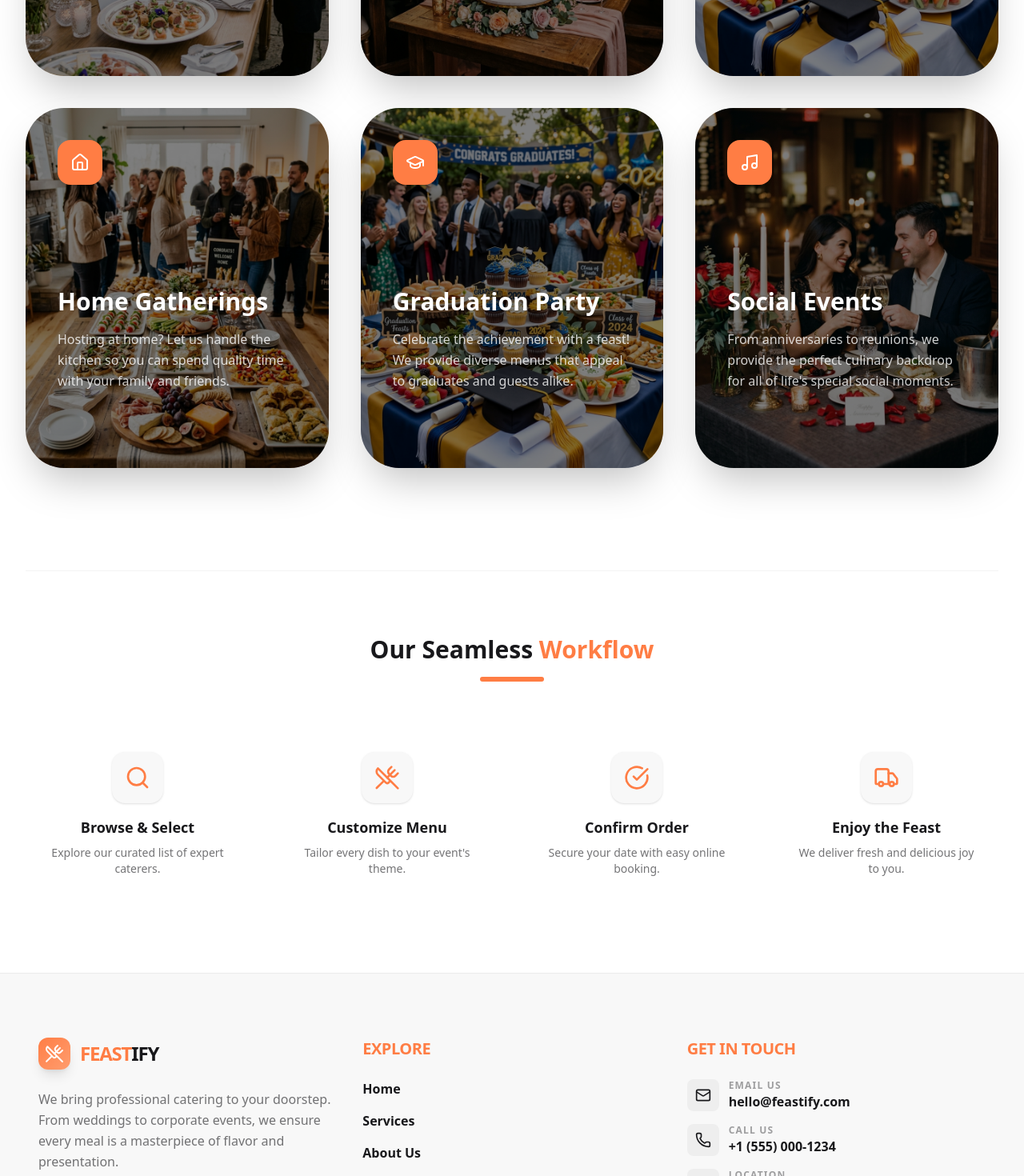
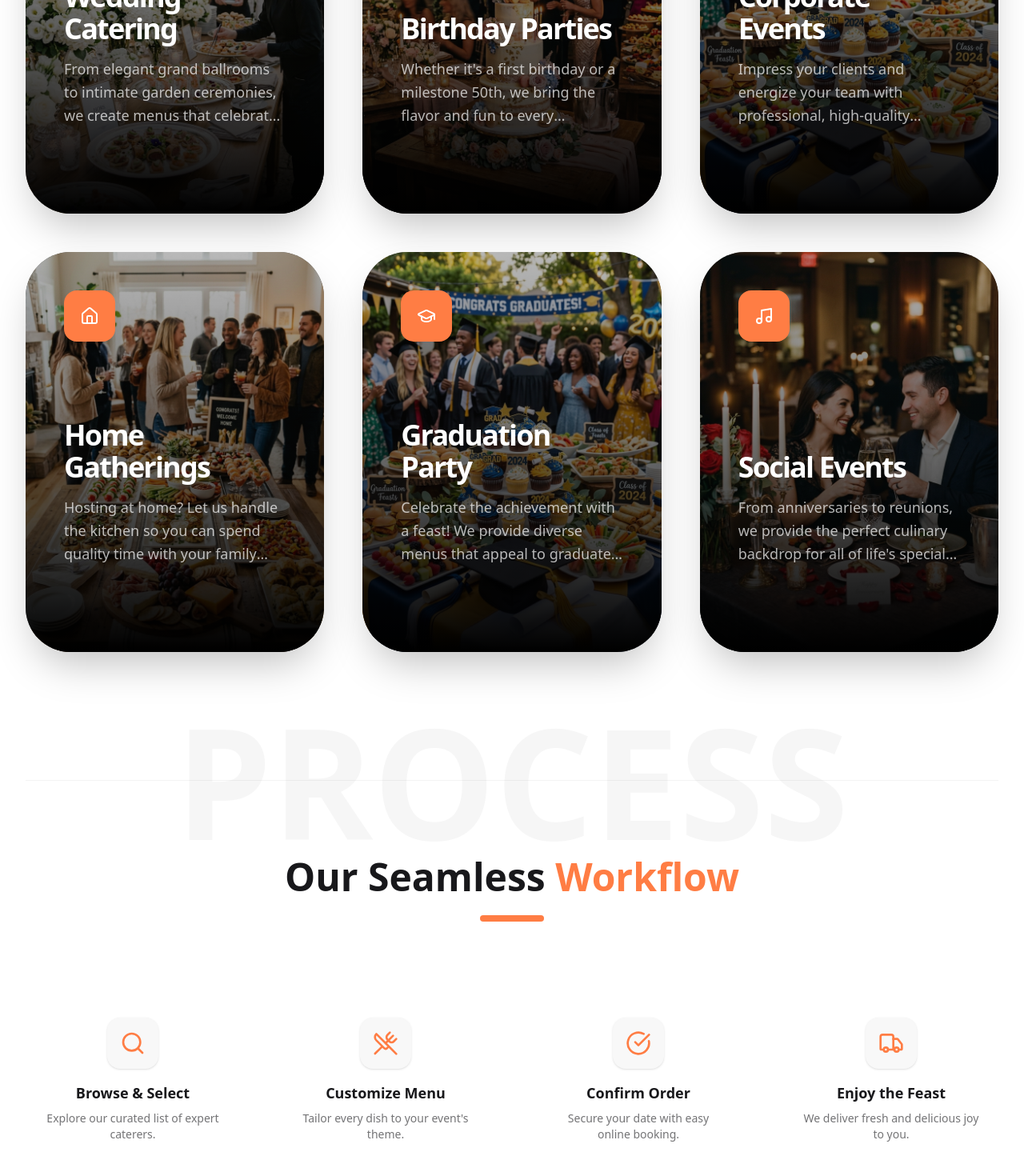
Before and after one commit to adwaithpvk45/Catering_App, a React (Vite) app in the folder frontend/: page /services in a window 1280 px wide. Shown: the part 780-2250 px from the top of the page at 80% size. Built offline with nearby package versions, Linux system fonts and the light colour scheme.

Commit message:
feat: add Services page and AboutUs component with motion animations

```diff
--- a/frontend/src/Components/AboutUs.jsx
+++ b/frontend/src/Components/AboutUs.jsx
@@ -19,6 +19,21 @@ const FeatureItem = ({ icon: Icon, title, description }) => (
 );
 
 function AboutUs() {
+  const containerVariants = {
+    hidden: { opacity: 0 },
+    visible: {
+      opacity: 1,
+      transition: {
+        staggerChildren: 0.2
+      }
+    }
+  };
+
+  const itemVariants = {
+    hidden: { opacity: 0, x: 30 },
+    visible: { opacity: 1, x: 0, transition: { duration: 0.6 } }
+  };
+
   return (
     <section className="py-24 bg-base-100 overflow-hidden">
       <div className="container mx-auto px-6 sm:px-12">
@@ -26,17 +41,19 @@ function AboutUs() {
 
           {/* Left Side: Visuals */}
           <motion.div
-            initial={{ opacity: 0, x: -50 }}
-            whileInView={{ opacity: 1, x: 0 }}
+            initial={{ opacity: 0, x: -50, scale: 0.95 }}
+            whileInView={{ opacity: 1, x: 0, scale: 1 }}
             viewport={{ once: true }}
-            transition={{ duration: 0.8 }}
+            transition={{ duration: 1, ease: [0.22, 1, 0.36, 1] }}
             className="relative"
           >
             <div className="relative z-10 rounded-[3rem] overflow-hidden shadow-2xl border-8 border-base-200">
-              <img
+              <motion.img
+                whileHover={{ scale: 1.05 }}
+                transition={{ duration: 0.7 }}
                 src="https://images.unsplash.com/photo-1551218808-94e220e084d2?q=80&w=1974&auto=format&fit=crop"
                 alt="Chef Cooking"
-                className="w-full h-[500px] object-cover hover:scale-105 transition-transform duration-700"
+                className="w-full h-[500px] object-cover"
               />
             </div>
             {/* Decorative Elements */}
@@ -45,17 +62,17 @@ function AboutUs() {
 
             {/* Floating Info Card */}
             <motion.div
-              animate={{ y: [0, -10, 0] }}
-              transition={{ duration: 3, repeat: Infinity, ease: "easeInOut" }}
-              className="absolute -bottom-6 -right-6 md:right-10 bg-base-100 p-6 rounded-3xl shadow-2xl border border-base-content/5 z-20"
+              animate={{ y: [0, -15, 0] }}
+              transition={{ duration: 4, repeat: Infinity, ease: "easeInOut" }}
+              className="absolute -bottom-6 -right-6 md:right-10 bg-base-100 p-8 rounded-[2.5rem] shadow-[0_35px_60px_-15px_rgba(0,0,0,0.3)] border border-base-content/5 z-20"
             >
-              <div className="flex items-center gap-4">
-                <div className="size-12 rounded-2xl bg-success/20 flex items-center justify-center text-success">
-                  <ShieldCheck className="size-6" />
+              <div className="flex items-center gap-5">
+                <div className="size-14 rounded-2xl bg-success/10 flex items-center justify-center text-success shadow-inner">
+                  <ShieldCheck className="size-7" />
                 </div>
                 <div>
-                  <div className="font-black text-xl">100% Quality</div>
-                  <div className="text-xs font-bold opacity-40 uppercase tracking-widest">Verified Caterers</div>
+                  <div className="font-black text-2xl tracking-tighter">100% Quality</div>
+                  <div className="text-xs font-black opacity-40 uppercase tracking-widest">Verified Caterers</div>
                 </div>
               </div>
             </motion.div>
@@ -63,56 +80,71 @@ function AboutUs() {
 
           {/* Right Side: Content */}
           <motion.div
-            initial={{ opacity: 0, x: 50 }}
-            whileInView={{ opacity: 1, x: 0 }}
-            viewport={{ once: true }}
-            transition={{ duration: 0.8 }}
+            variants={containerVariants}
+            initial="hidden"
+            whileInView="visible"
+            viewport={{ once: true, margin: "-100px" }}
           >
-            <div className="mb-8">
+            <motion.div variants={itemVariants} className="mb-10">
               <span className="text-[#FF7D44] font-black tracking-widest text-sm uppercase mb-4 block">Our Difference</span>
-              <h2 className="text-4xl md:text-5xl font-black tracking-tight mb-6 leading-tight">
+              <h2 className="text-5xl md:text-6xl font-black tracking-tight mb-8 leading-[1.1]">
                 A Culinary Experience <br />
                 <span className="text-[#FF7D44]">Like No Other</span>
               </h2>
-              <p className="text-lg text-base-content/70 font-medium leading-relaxed">
+              <p className="text-xl text-base-content/60 font-medium leading-relaxed max-w-xl">
                 We believe that food is the heart of every great gathering. Feastify bridges the gap between professional chefs and food lovers, ensuring your event is unforgettable.
               </p>
-            </div>
+            </motion.div>
 
-            <div className="space-y-2 mb-10">
+            <motion.div variants={containerVariants} className="space-y-4 mb-12">
+              <motion.div variants={itemVariants}>
                 <FeatureItem
                   icon={Star}
                   title="Top-Rated Professionals"
                   description="Only the best caterers make it onto our platform. Every chef is vetted for quality and hygiene."
                 />
+              </motion.div>
+              <motion.div variants={itemVariants}>
                 <FeatureItem
                   icon={Zap}
                   title="Instant Customization"
                   description="Easily tailor menus to your guests' dietary needs and preferences with a few clicks."
                 />
+              </motion.div>
+              <motion.div variants={itemVariants}>
                 <FeatureItem
                   icon={Clock}
                   title="Reliable Delivery"
                   description="We track every order to ensure your feast arrives exactly when you need it, fresh and hot."
                 />
-            </div>
+              </motion.div>
+            </motion.div>
 
-            <div className="flex flex-wrap gap-4">
+            <motion.div variants={itemVariants} className="flex flex-wrap gap-5">
               <Link to="/about">
-                <button className="btn btn-warning text-white px-10 h-14 rounded-2xl font-black tracking-tight shadow-lg shadow-orange-500/20 hover:scale-105 transition-all">
+                <motion.button
+                  whileHover={{ scale: 1.05 }}
+                  whileTap={{ scale: 0.95 }}
+                  className="btn btn-warning text-white px-10 h-16 rounded-[1.5rem] font-black tracking-tight shadow-xl shadow-orange-500/30 hover:bg-[#ff8e5a] border-none"
+                >
                   Learn Our Story
-                </button>
+                </motion.button>
               </Link>
               <Link to="/contact">
-                <button className="btn btn-ghost px-8 h-14 rounded-2xl font-bold hover:bg-base-200">
+                <motion.button
+                  whileHover={{ scale: 1.05 }}
+                  whileTap={{ scale: 0.95 }}
+                  className="btn btn-ghost px-10 h-16 rounded-[1.5rem] font-black tracking-tight hover:bg-base-200"
+                >
                   Get in Touch
-                </button>
+                </motion.button>
               </Link>
-            </div>
+            </motion.div>
           </motion.div>
         </div>
       </div>
     </section>
+
   );
 }
 
--- a/frontend/src/Pages/Services.jsx
+++ b/frontend/src/Pages/Services.jsx
@@ -70,20 +70,48 @@ const WorkflowStep = ({ icon: Icon, title, description, index }) => (
 );
 
 function Services() {
+  const containerVariants = {
+    hidden: { opacity: 0 },
+    visible: {
+      opacity: 1,
+      transition: {
+        staggerChildren: 0.15,
+        delayChildren: 0.2
+      }
+    }
+  };
+
+  const itemVariants = {
+    hidden: { opacity: 0, y: 30, scale: 0.95 },
+    visible: {
+      opacity: 1,
+      y: 0,
+      scale: 1,
+      transition: { duration: 0.6, ease: [0.22, 1, 0.36, 1] }
+    }
+  };
+
   return (
-    <div className="bg-base-100 min-h-screen py-24 px-4 sm:px-6 lg:px-8 transition-colors duration-300">
+    <div className="bg-base-100 min-h-screen py-24 px-4 sm:px-6 lg:px-8 transition-colors duration-300 overflow-hidden">
       <div className="max-w-7xl mx-auto">
 
         {/* Header Section */}
-        <div className="text-center mb-20">
+        <div className="text-center mb-24">
           <motion.div
-            initial={{ opacity: 0, y: 20 }}
+            initial={{ opacity: 0, y: -20 }}
             animate={{ opacity: 1, y: 0 }}
-            transition={{ duration: 0.6 }}
+            transition={{ duration: 0.8, ease: "easeOut" }}
           >
-            <span className="text-[#FF7D44] font-black tracking-widest text-sm uppercase mb-4 block">What we offer</span>
-            <h1 className="text-4xl md:text-6xl font-black tracking-tight mb-6">
-              Tailored <span className="text-[#FF7D44]">Catering</span> Solutions
+            <motion.span
+              initial={{ letterSpacing: "0.2em", opacity: 0 }}
+              animate={{ letterSpacing: "0.1em", opacity: 1 }}
+              transition={{ duration: 1, delay: 0.2 }}
+              className="text-[#FF7D44] font-black tracking-widest text-sm uppercase mb-4 block"
+            >
+              What we offer
+            </motion.span>
+            <h1 className="text-5xl md:text-7xl font-black tracking-tight mb-8 leading-[1.1]">
+              Tailored <span className="text-[#FF7D44]">Catering</span> <br className="hidden md:block" /> Solutions
             </h1>
             <p className="text-xl text-base-content/60 max-w-3xl mx-auto font-medium leading-relaxed">
               We provide high-end catering services for every occasion, ensuring that every plate tells a story of quality and passion.
@@ -92,63 +120,95 @@ function Services() {
         </div>
 
         {/* Services Grid */}
-        <div className="grid grid-cols-1 gap-10 sm:grid-cols-2 lg:grid-cols-3">
+        <motion.div
+          variants={containerVariants}
+          initial="hidden"
+          whileInView="visible"
+          viewport={{ once: true, margin: "-100px" }}
+          className="grid grid-cols-1 gap-12 sm:grid-cols-2 lg:grid-cols-3"
+        >
           {serviceList.map((service, index) => (
             <motion.div
               key={index}
-              initial={{ opacity: 0, scale: 0.9 }}
-              whileInView={{ opacity: 1, scale: 1 }}
-              viewport={{ once: true }}
-              transition={{ duration: 0.5, delay: index * 0.1 }}
-              className="relative group h-[450px] rounded-[3rem] overflow-hidden shadow-2xl cursor-pointer"
+              variants={itemVariants}
+              whileHover={{ y: -15 }}
+              className="relative group h-[500px] rounded-[3.5rem] overflow-hidden shadow-2xl cursor-pointer bg-neutral-900"
             >
-              {/* Background Image */}
-              <img
+              {/* Background Image with Zoom */}
+              <motion.img
                 src={service.image}
                 alt={service.title}
-                className="absolute inset-0 w-full h-full object-cover transition-transform duration-700 group-hover:scale-110"
+                className="absolute inset-0 w-full h-full object-cover transition-transform duration-1000 group-hover:scale-110 opacity-70 group-hover:opacity-100"
               />
 
-              {/* Overlay */}
+              {/* Animated Overlay */}
               <div
-                className="absolute inset-0 bg-black/50 group-hover:bg-[#FF7D44]/90 transition-all duration-500"
+                className="absolute inset-0 bg-gradient-to-t from-black via-black/40 to-transparent group-hover:bg-[#FF7D44]/40 transition-all duration-700"
               ></div>
 
-              <div className="relative flex flex-col h-full p-10 text-white">
+              <div className="relative flex flex-col h-full p-12 text-white z-10">
                 <motion.div
-                  whileHover={{ rotate: 360 }}
-                  transition={{ duration: 0.5 }}
-                  className="flex items-center justify-center size-14 rounded-2xl mb-6 bg-[#FF7D44] text-white group-hover:bg-white group-hover:text-[#FF7D44] shadow-lg transition-colors duration-500"
+                  whileHover={{
+                    rotate: 360,
+                    scale: 1.1,
+                    boxShadow: "0px 0px 20px rgba(255, 125, 68, 0.5)"
+                  }}
+                  transition={{ duration: 0.8, type: "spring" }}
+                  className="flex items-center justify-center size-16 rounded-2xl mb-8 bg-[#FF7D44] text-white shadow-xl transition-all duration-500"
                 >
                   {service.icon}
                 </motion.div>
 
                 <div className="mt-auto">
-                  <h3 className="text-3xl font-black mb-4 group-hover:translate-x-2 transition-transform duration-300">
+                  <motion.h3
+                    className="text-4xl font-black mb-4 tracking-tighter"
+                  >
                     {service.title}
-                  </h3>
-                  <p className="text-base font-medium leading-relaxed text-white/80 group-hover:text-white transition-colors duration-500">
+                  </motion.h3>
+                  <p className="text-lg font-medium leading-relaxed text-white/70 group-hover:text-white transition-colors duration-500 line-clamp-3">
                     {service.description}
                   </p>
 
-                  <div className="mt-8 flex items-center gap-2 opacity-0 group-hover:opacity-100 transition-all duration-500 translate-y-4 group-hover:translate-y-0">
-                    <span className="font-black tracking-tighter">VIEW DETAILS</span>
-                    <ArrowRight className="size-5" />
-                  </div>
+                  <motion.div
+                    initial={{ x: -10, opacity: 0 }}
+                    whileHover={{ x: 0, opacity: 1 }}
+                    className="mt-10 flex items-center gap-3 group/btn"
+                  >
+                    <div className="h-[2px] w-8 bg-[#FF7D44] group-hover/btn:w-12 transition-all duration-300"></div>
+                    <span className="font-black tracking-widest text-xs uppercase">Discovery</span>
+                    <ArrowRight className="size-5 text-[#FF7D44] group-hover/btn:translate-x-1 transition-transform" />
+                  </motion.div>
                 </div>
               </div>
             </motion.div>
           ))}
-        </div>
+        </motion.div>
 
         {/* Workflow Section */}
-        <div className="mt-32 pt-20 border-t border-base-content/5">
-          <div className="text-center mb-16">
-            <h3 className="text-3xl font-black mb-4">Our Seamless <span className="text-[#FF7D44]">Workflow</span></h3>
-            <div className="h-1.5 w-20 bg-[#FF7D44] mx-auto rounded-full"></div>
+        <div className="mt-40 pt-24 border-t border-base-content/5 relative">
+          {/* Subtle background text */}
+          <div className="absolute top-0 left-1/2 -translate-x-1/2 -translate-y-1/2 opacity-[0.03] select-none pointer-events-none">
+            <span className="text-[15vw] font-black uppercase whitespace-nowrap">Process</span>
           </div>
 
-          <div className="grid grid-cols-1 md:grid-cols-4 gap-8">
+          <div className="text-center mb-24">
+            <motion.h3
+              initial={{ opacity: 0, scale: 0.9 }}
+              whileInView={{ opacity: 1, scale: 1 }}
+              viewport={{ once: true }}
+              className="text-4xl md:text-5xl font-black mb-6"
+            >
+              Our Seamless <span className="text-[#FF7D44]">Workflow</span>
+            </motion.h3>
+            <motion.div
+              initial={{ width: 0 }}
+              whileInView={{ width: 80 }}
+              transition={{ duration: 0.8, delay: 0.5 }}
+              className="h-2 bg-[#FF7D44] mx-auto rounded-full"
+            ></motion.div>
+          </div>
+
+          <div className="grid grid-cols-1 md:grid-cols-4 gap-12 relative z-10">
             <WorkflowStep
               index={0}
               icon={Search}
```
Lines whose indentation alone changed are shown as unchanged.
